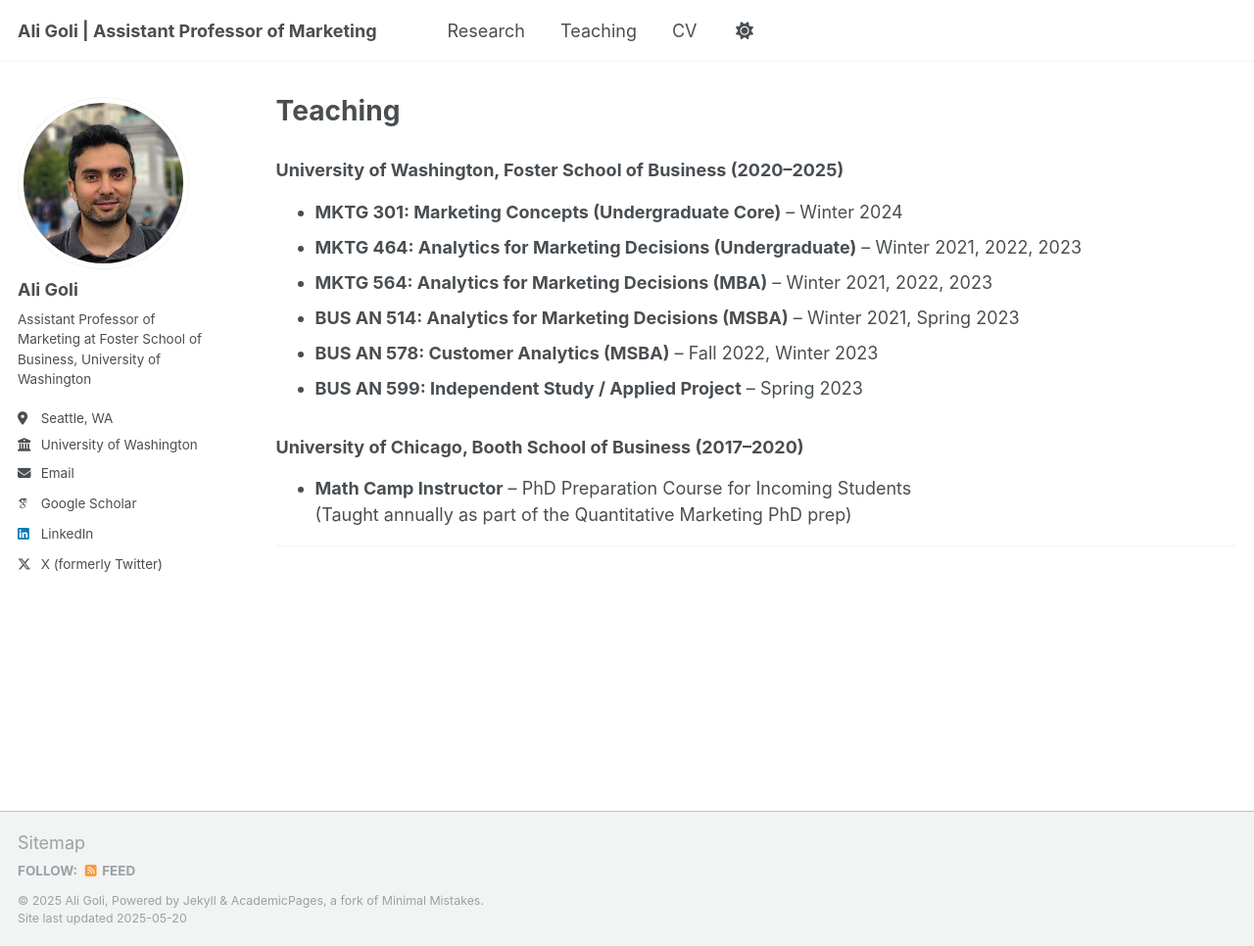
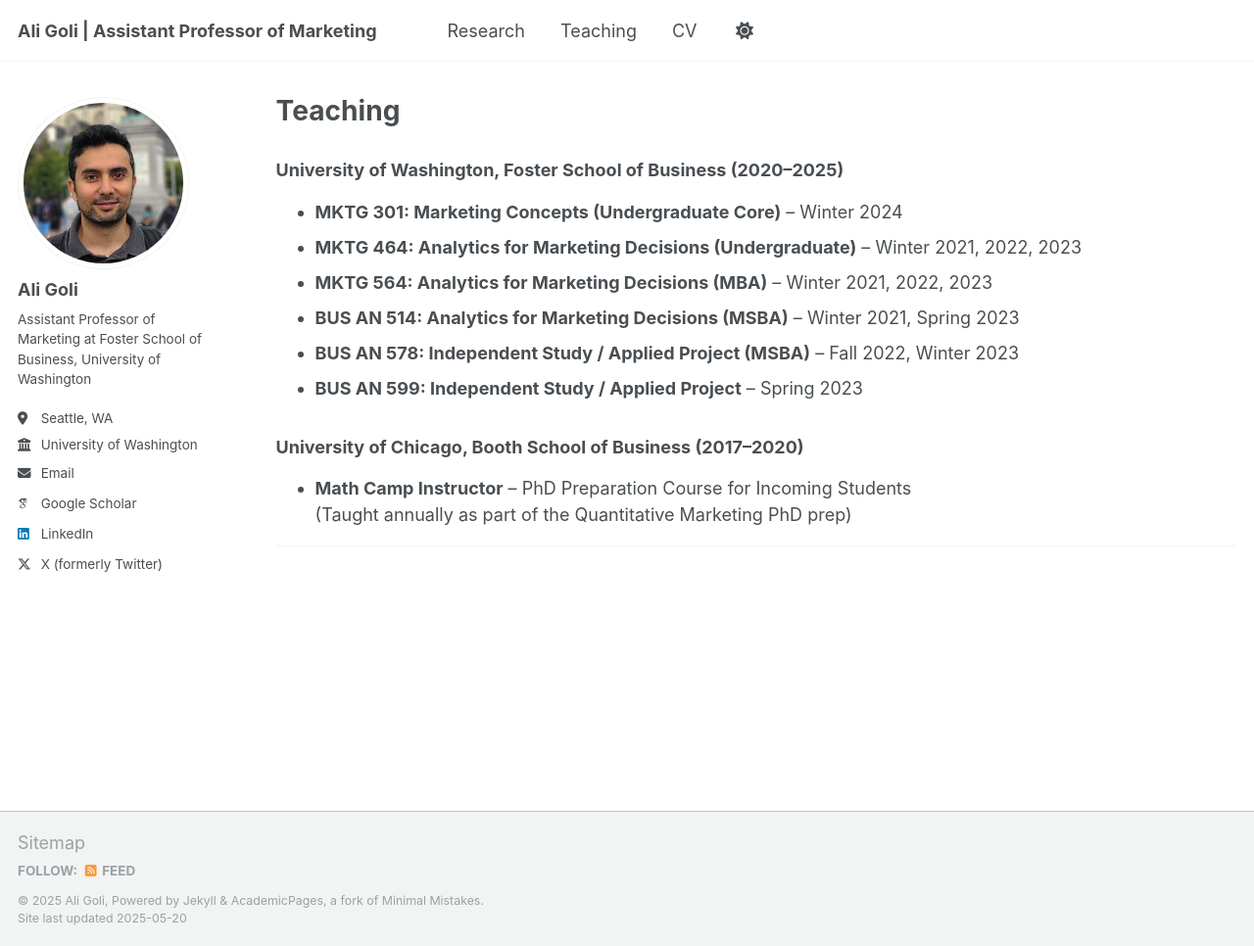
Before and after one commit to golialii/golialii.github.io, a Jekyll site: the page built from _pages/teaching.md, in a window 1280 px wide and 966 px high. Shown: the whole window at 98% size. Built offline with Jekyll 4.4.1, drawn with Linux system fonts in a browser that asks for light colours; some web fonts are replaced.

Commit message:
Update teaching.md

```diff
--- a/_pages/teaching.md
+++ b/_pages/teaching.md
@@ -11,7 +11,7 @@ author_profile: true
 - **MKTG 464: Analytics for Marketing Decisions (Undergraduate)** – Winter 2021, 2022, 2023
 - **MKTG 564: Analytics for Marketing Decisions (MBA)** – Winter 2021, 2022, 2023
 - **BUS AN 514: Analytics for Marketing Decisions (MSBA)** – Winter 2021, Spring 2023
-- **BUS AN 578: Customer Analytics (MSBA)** – Fall 2022, Winter 2023
+- **BUS AN 578:  Independent Study / Applied Project (MSBA)** – Fall 2022, Winter 2023
 - **BUS AN 599: Independent Study / Applied Project** – Spring 2023
 
 ### University of Chicago, Booth School of Business (2017–2020)
```
